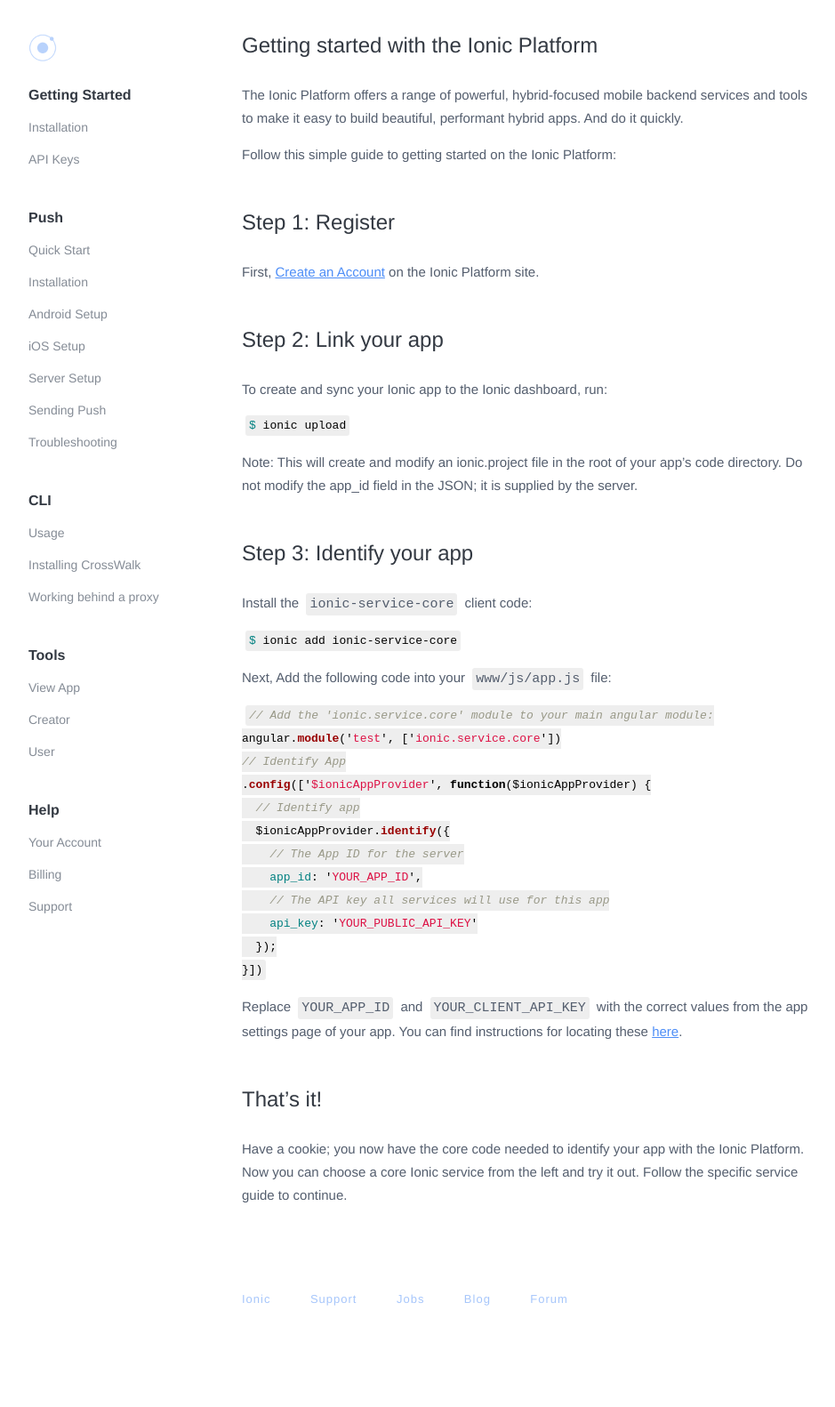
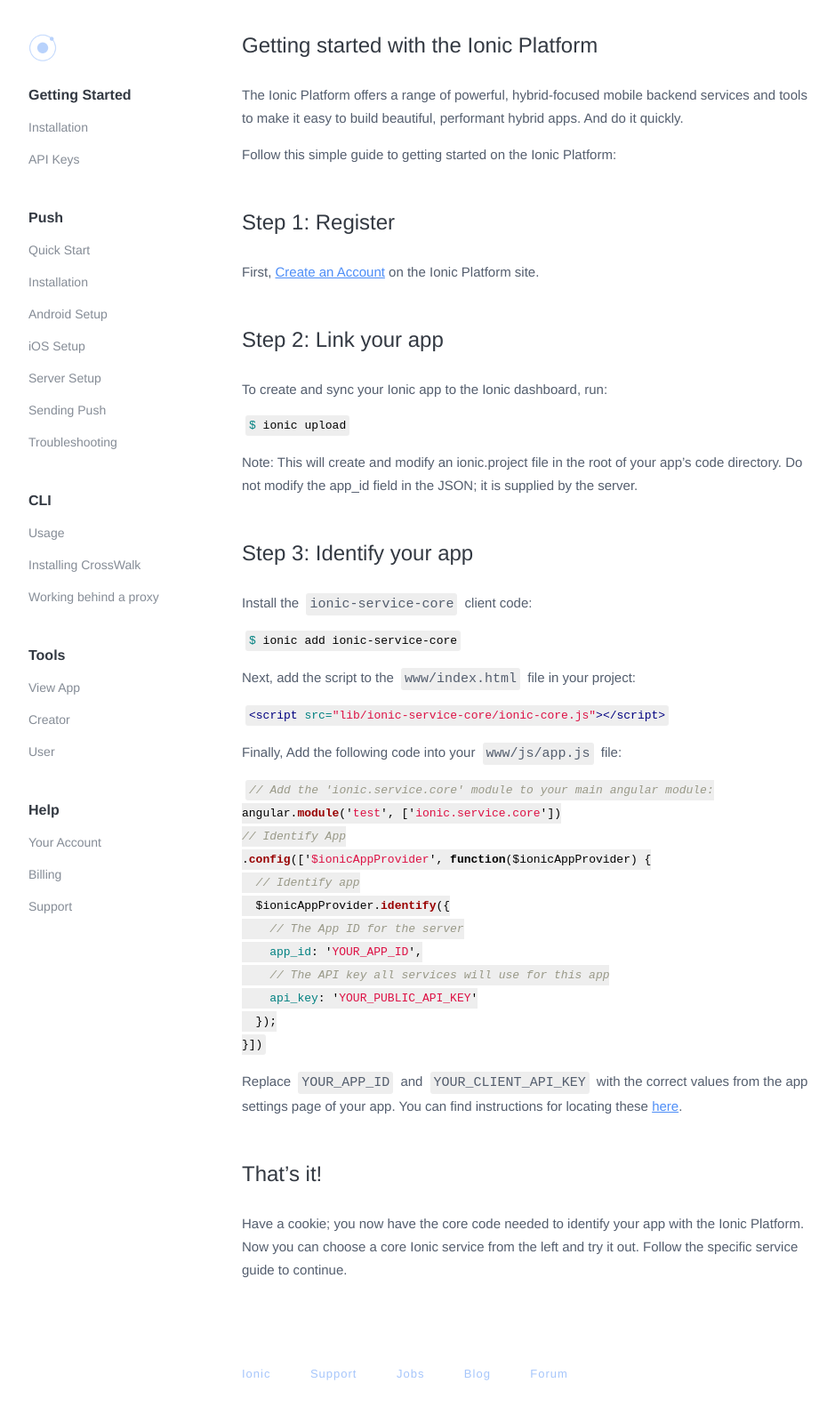
Before and after one commit to ionic-team/ionic-io-docs, a Jekyll site: the page built from getting-started.md, in a window 1280 px wide. Shown: the whole page at 89% size, without its empty margins (128-1067 px from the left). Built offline with Jekyll 4.4.1, drawn with Linux system fonts in a browser that asks for light colours; some web fonts are replaced; Markdown is read by kramdown in place of the engine named in the settings; before the commit the page ends 1498 px from its top, so only the background shows below that.

Commit message:
Troublehooting push

````diff
--- a/getting-started.md
+++ b/getting-started.md
@@ -32,7 +32,13 @@
 $ ionic add ionic-service-core
 ```
 
-Next, Add the following code into your `www/js/app.js` file:
+Next, add the script to the `www/index.html` file in your project:
+
+```html
+<script src="lib/ionic-service-core/ionic-core.js"></script>
+```
+
+Finally, Add the following code into your `www/js/app.js` file:
 
 ```javascript
 // Add the 'ionic.service.core' module to your main angular module:
````
